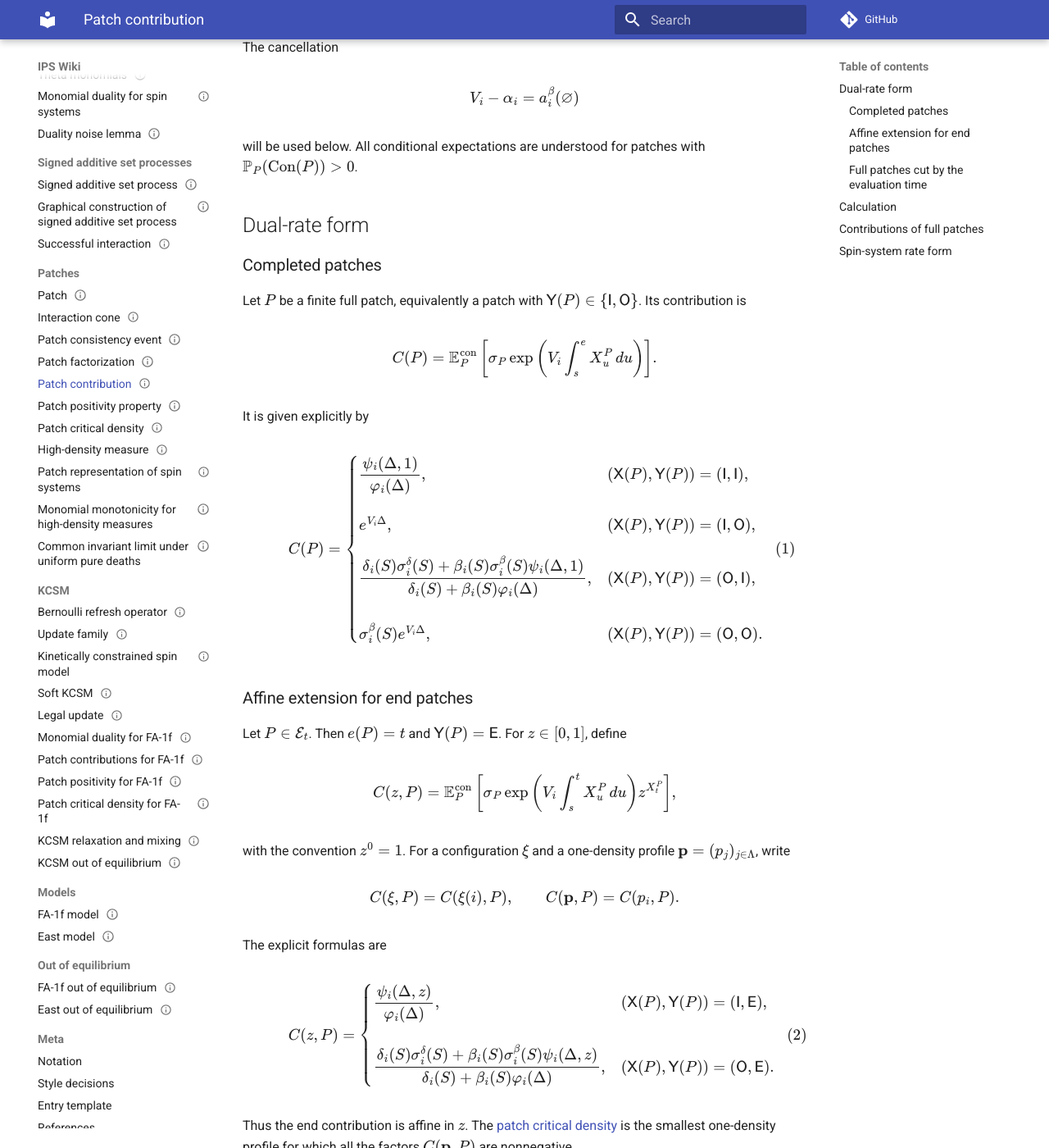
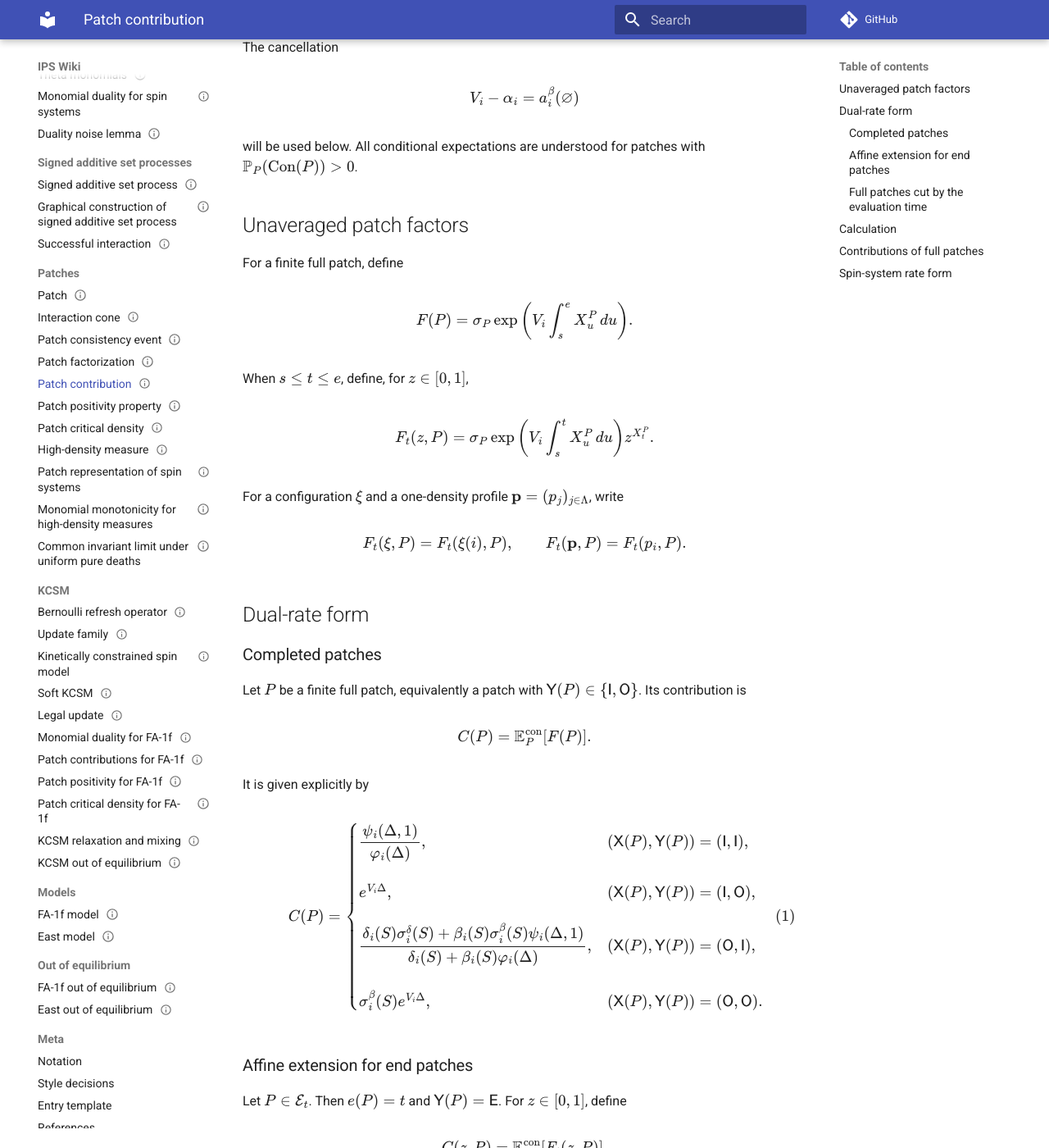
Before and after one commit to maciejgluchowski86-beep/ips-wiki, an MkDocs documentation site: the page built from docs/entries/patch-contribution.md, in a window 1280 px wide and 1400 px high, scrolled down 1087 px. Shown: the whole window at 82% size. Built offline with MkDocs 1.6.1 and Material for MkDocs 9.7.7, drawn with Linux system fonts in a browser that asks for light colours; comment, search, counter and statistics services are not loaded; some of the changed text lies outside the part shown.

Commit message:
Define unaveraged patch factors

```diff
--- a/docs/entries/patch-contribution.md
+++ b/docs/entries/patch-contribution.md
@@ -10,7 +10,7 @@ tags:
 
 # Patch contribution
 
-This entry defines and computes the local factors used in the [patch representation of spin systems](patch-representation-of-spin-systems.md). Completed patches have contributions \(C(P)\), finite-horizon end patches have contributions \(C(\xi,P)\), and full patches cut by the evaluation time have contributions \(C_t(\xi,P)\). The distinction between the last two reflects whether one conditions on \(\cG_t\) or on \(\cG_\infty\).
+This entry defines and computes the local factors used in the [patch representation of spin systems](patch-representation-of-spin-systems.md). The unaveraged factors are \(F(P)\) and \(F_t(\xi,P)\). Completed patches have contributions \(C(P)\), finite-horizon end patches have contributions \(C(\xi,P)\), and full patches cut by the evaluation time have contributions \(C_t(\xi,P)\).
 
 Fix a labeled [patch](patch.md) \(P\) and write
 
@@ -92,6 +92,39 @@ $$
 
 will be used below. All conditional expectations are understood for patches with \(\mathbb P_P(\operatorname{Con}(P))>0\).
 
+## Unaveraged patch factors
+
+For a finite full patch, define
+
+$$
+F(P)
+=
+\sigma_P
+\exp\left(
+V_i\int_s^e X_u^P\,du
+\right).
+$$
+
+When \(s\le t\le e\), define, for \(z\in[0,1]\),
+
+$$
+F_t(z,P)
+=
+\sigma_P
+\exp\left(
+V_i\int_s^t X_u^P\,du
+\right)
+z^{X_t^P}.
+$$
+
+For a configuration \(\xi\) and a one-density profile \(\mathbf p=(p_j)_{j\in\Lambda}\), write
+
+$$
+F_t(\xi,P)=F_t(\xi(i),P),
+\qquad
+F_t(\mathbf p,P)=F_t(p_i,P).
+$$
+
 ## Dual-rate form
 
 ### Completed patches
@@ -101,12 +134,7 @@ Let \(P\) be a finite full patch, equivalently a patch with \(\mathsf Y(P)\in\{\
 $$
 C(P)
 =
-\mathbb E_P^{\mathrm{con}}\left[
-\sigma_P
-\exp\left(
-V_i\int_s^e X_u^P\,du
-\right)
-\right].
+\mathbb E_P^{\mathrm{con}}[F(P)].
 $$
 
 It is given explicitly by
@@ -143,13 +171,7 @@ Let \(P\in\mathcal E_t\). Then \(e(P)=t\) and \(\mathsf Y(P)=\mathsf E\). For \(
 $$
 C(z,P)
 =
-\mathbb E_P^{\mathrm{con}}\left[
-\sigma_P
-\exp\left(
-V_i\int_s^t X_u^P\,du
-\right)
-z^{X_t^P}
-\right],
+\mathbb E_P^{\mathrm{con}}[F_t(z,P)].
 $$
 
 with the convention \(z^0=1\). For a configuration \(\xi\) and a one-density profile \(\mathbf p=(p_j)_{j\in\Lambda}\), write
@@ -196,13 +218,7 @@ For \(z\in[0,1]\), define the contribution conditioned on the full patch by
 $$
 C_t(z,P)
 =
-\mathbb E_P^{\mathrm{con}}\left[
-\sigma_P
-\exp\left(
-V_i\int_s^t X_u^P\,du
-\right)
-z^{X_t^P}
-\right].
+\mathbb E_P^{\mathrm{con}}[F_t(z,P)].
 $$
 
 For a configuration \(\xi\) and a one-density profile \(\mathbf p\), write
```
